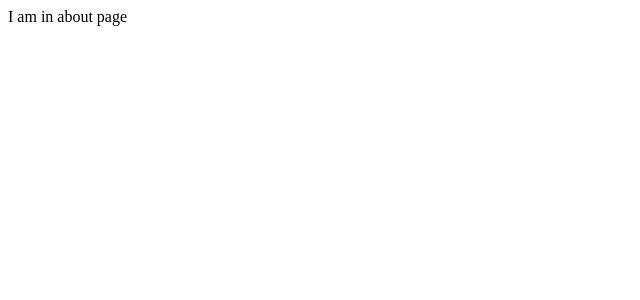
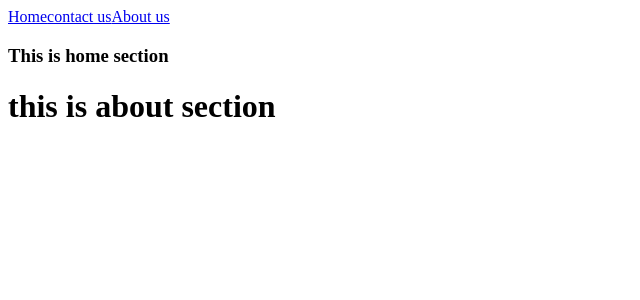
Before and after one commit to fardinariful/React_Router_core_conecpt, a React (Vite) app: page /about in a window 1280 px wide. Shown: the top 300 px of the page, without its empty margins (0-640 px from the left). Built offline with nearby package versions, Linux system fonts and the light colour scheme.

Commit message:
nested router basic added

```diff
--- /dev/null
+++ b/src/Components/About/About.jsx
@@ -0,0 +1,10 @@
+
+const About = () => {
+    return (
+        <div>
+          <h1>this is about section</h1>
+        </div>
+    );
+};
+
+export default About;
--- /dev/null
+++ b/src/Components/Contact/Contact.jsx
@@ -0,0 +1,9 @@
+const Contact = () => {
+    return (
+        <div>
+            <h3>This is contact section</h3>
+        </div>
+    );
+};
+
+export default Contact;
--- /dev/null
+++ b/src/Components/Header/Header.jsx
@@ -0,0 +1,11 @@
+const Header = () => {
+    return (
+        <nav>
+            <a href="/">Home</a>
+            <a href="/contact">contact us</a>
+            <a href="/about">About us</a>
+        </nav>
+    );
+};
+
+export default Header;
--- /dev/null
+++ b/src/Components/Home/Home.jsx
@@ -0,0 +1,14 @@
+import { Outlet } from "react-router-dom";
+import Header from "../Header/Header";
+
+const Home = () => {
+    return (
+        <div>
+            <Header></Header>
+            <h3>This is home section</h3>
+            <Outlet></Outlet>
+        </div>
+    );
+};
+
+export default Home;
```
Also changed, not shown: src/main.jsx (+20 -8 lines).
